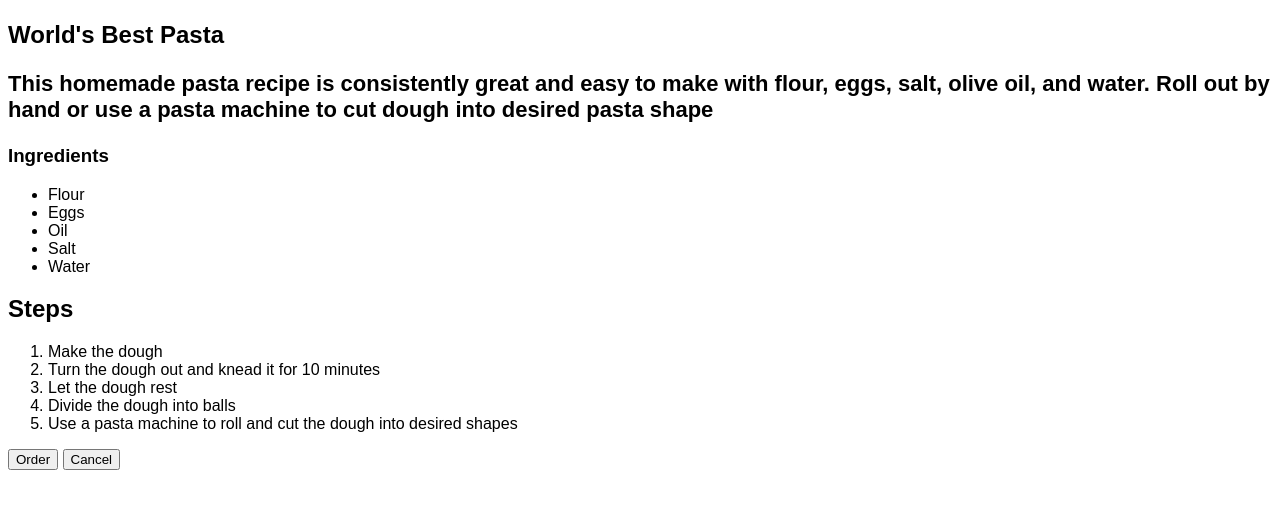
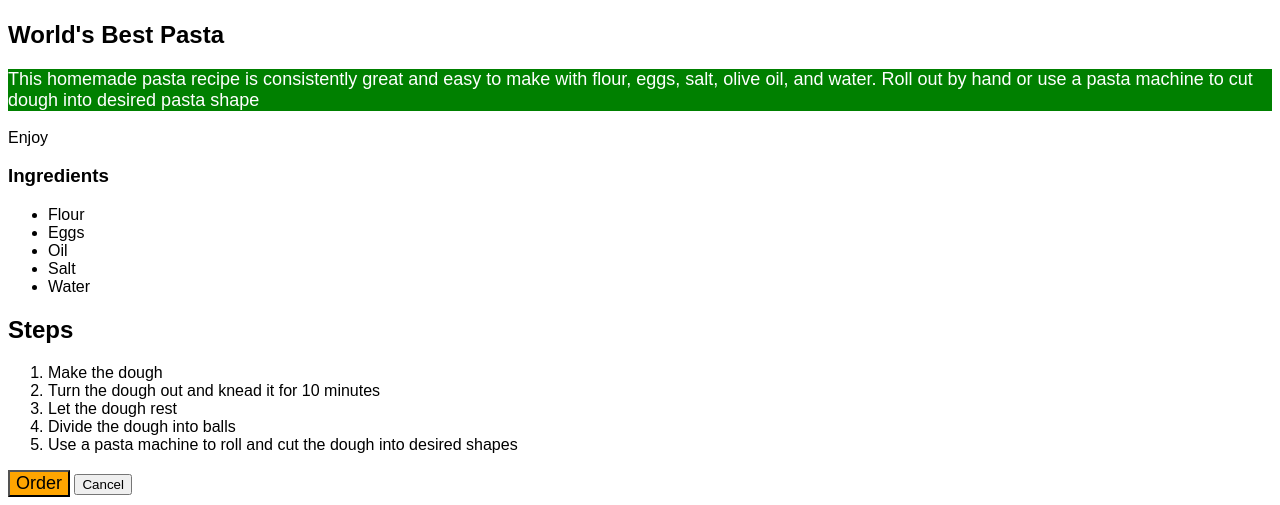
Before and after one commit to Akullah/odin-recipes, a plain HTML site: page recipes/pasta.html in a window 1280 px wide. Shown: the part 383-888 px from the top of the page. Before the commit the page ends 861 px from the top, so only its background shows below. Drawn offline with Linux system fonts and the light colour scheme.

Commit message:
Added button style and background color

```diff
--- a/recipes/pasta.html
+++ b/recipes/pasta.html
@@ -5,14 +5,23 @@
     <meta name="viewport" content="width=device-width, initial-scale=1.0">
     <title>Pasta</title>
     <link rel="stylesheet" href="style.css">
+    <style>
+        p {
+          background-color: green;
+          color: white;
+          font-size: 18px;
+        }
+      </style>
 </head>
 <body>
     <h1>Pasta</h1>
     <img src="https://www.allrecipes.com/thmb/l30N4MjQyLXE1WDneHj67_miqOc=/750x0/filters:no_upscale():max_bytes(150000):strip_icc():format(webp)/241920-easy-homemade-pasta-dough-ddmfs-4x3-c7172fe3104e43868f928c077d3a3397.jpg">
 
     <h2>World's Best Pasta</h2>
-    <p class="bold">This homemade pasta recipe is consistently great and easy to make with flour, eggs, salt, olive oil, and water. Roll out by hand or use a pasta machine to cut dough into desired pasta shape</p>
+    <p>This homemade pasta recipe is consistently great and easy to make with flour, eggs, salt, olive oil, and water. Roll out by hand or use a pasta machine to cut dough into desired pasta shape</p>
+    <div>Enjoy</div>
     <h3>Ingredients</h3>
+
     <ul>
         <li>Flour</li>
         <li>Eggs</li>
@@ -21,6 +30,7 @@
         <li>Water</li>
 
     </ul>
+
     <h2>Steps</h2>
     <ol>
         <li>Make the dough</li>
@@ -30,7 +40,7 @@
         <li>Use a pasta machine to roll and cut the dough into desired shapes</li>
     </ol>
 
-    <button id="confirm-button" class="button confirm">Order</button>
+    <button style="background-color: orange; font-size: 18px;" id="confirm-button" class="button confirm">Order</button>
     <button id="cancel-button" class="button cancel">Cancel</button>
 
 </body>
```
